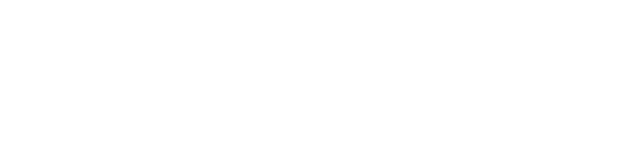
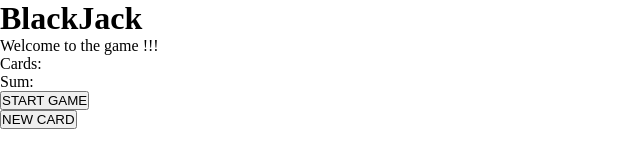
Before and after one commit to rsyji/Blackjack_game, a plain HTML site: page index.html in a window 1280 px wide. Shown: the whole page, without its empty margins (0-640 px from the left). Drawn offline with Linux system fonts and the light colour scheme.

Commit message:
Basic Structuring has been done

```diff
--- a/index.html
+++ b/index.html
@@ -7,6 +7,12 @@
     <link rel="stylesheet" href="styles.css">
 </head>
 <body>
+    <h1>BlackJack</h1>
+    <p id="message">Welcome to the game !!!</p>
+    <p id="cards">Cards:</p>
+    <p id="sum">Sum:</p>
+    <button onclick="startGame()">START GAME</button><br>
+    <button onclick="renderGame()">NEW CARD</button>
     <script src="main.js"></script>
 </body>
 </html>
```
